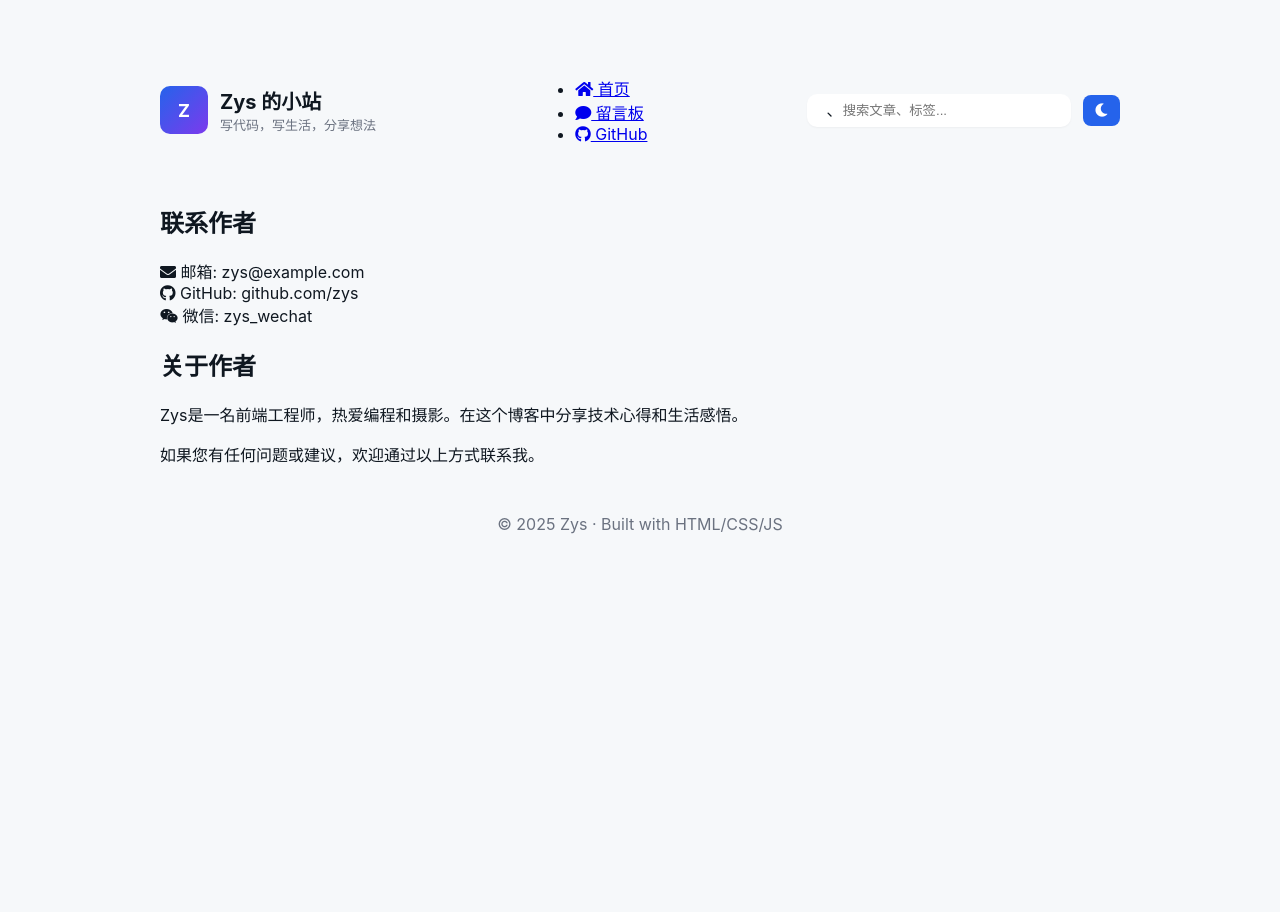
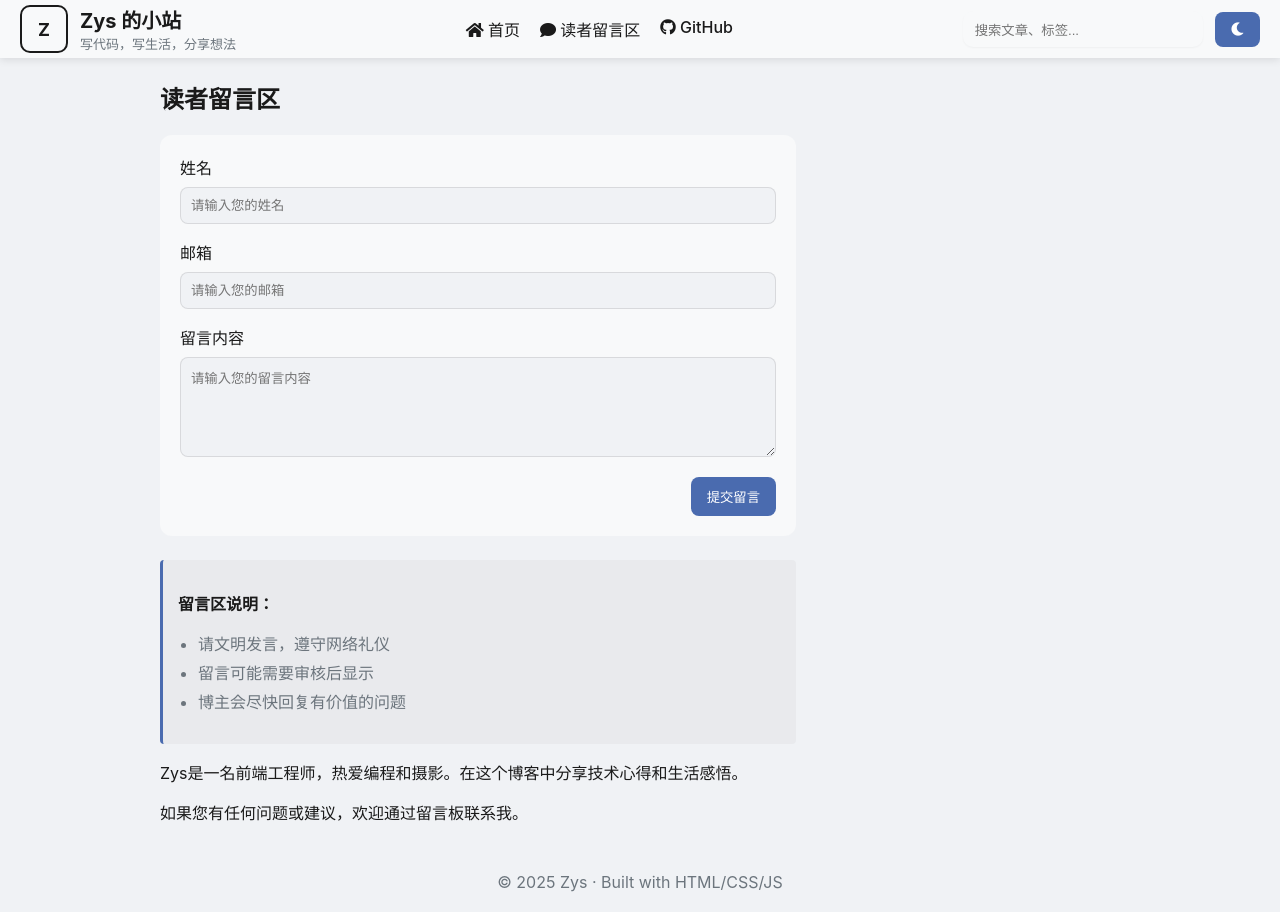
Before and after one commit to xiaobaizys/blogs.github.io, a plain HTML site: page contact.html in a window 1280 px wide. Before the commit the page ends 840 px from the top, so only its background shows below. Drawn offline with Linux system fonts and the light colour scheme.

Commit message:
Add files via upload

```diff
--- a/contact.html
+++ b/contact.html
@@ -5,12 +5,13 @@
   <meta charset="utf-8" />
   <meta name="viewport" content="width=device-width, initial-scale=1" />
   <title>联系作者</title>
-  <link rel="stylesheet" href="styles.css" />
+  <link rel="stylesheet" href="src/styles.css" />
   <link rel="stylesheet" href="https://cdnjs.cloudflare.com/ajax/libs/font-awesome/5.15.4/css/all.min.css" />
 </head>
 
 <body>
   <div class="container">
+
     <header class="header">
       <div class="brand">
         <div class="logo">Z</div>
@@ -20,19 +21,20 @@
         </div>
       </div>
 
+
       <nav class="navbar">
         <ul>
           <li><a href="index.html"><i class="fas fa-home"></i> 首页</a></li>
-          <li><a href="contact.html"><i class="fas fa-comment"></i> 留言板</a></li>
+          <li><a href="contact.html"><i class="fas fa-comment"></i> 读者留言区</a></li>
           <li><a href="https://github.com/xiaobaizys" target="_blank"><i class="fab fa-github"></i> GitHub</a></li>
         </ul>
       </nav>
 
       <div class="controls">
         <div class="search card-like">
-          <svg width="16" height="16" viewBox="0 0 24 24" fill="none" xmlns="http://www.w3.org/2000/svg">
-            <path d="M21 21l-4.35-4.35" stroke="currentColor" stroke-width="2" stroke-linecap="round"
-              stroke-linejoin="round" />
+          <!-- <svg width="16" height="16" viewBox="0 0 24 24" fill="none" xmlns="http://www.w3.org/2000/svg"> -->
+          <path d="M21 21l-4.35-4.35" stroke="currentColor" stroke-width="2" stroke-linecap="round"
+            stroke-linejoin="round" />
           </svg>
           <input id="search" placeholder="搜索文章、标签..." />
         </div>
@@ -43,26 +45,38 @@
     <div class="layout">
       <main class="main">
         <section class="contact-section">
-          <h1>联系作者</h1>
-          <div class="contact-info">
-            <div class="contact-item">
-              <i class="fas fa-envelope"></i>
-              <span>邮箱: zys@example.com</span>
-            </div>
-            <div class="contact-item">
-              <i class="fab fa-github"></i>
-              <span>GitHub: github.com/zys</span>
-            </div>
-            <div class="contact-item">
-              <i class="fab fa-weixin"></i>
-              <span>微信: zys_wechat</span>
-            </div>
+          <h1>读者留言区</h1>
+
+          <div class="message-board">
+            <form>
+              <div class="form-group">
+                <label for="name">姓名</label>
+                <input type="text" id="name" placeholder="请输入您的姓名" required>
+              </div>
+              <div class="form-group">
+                <label for="email">邮箱</label>
+                <input type="email" id="email" placeholder="请输入您的邮箱" required>
+              </div>
+              <div class="form-group">
+                <label for="message">留言内容</label>
+                <textarea id="message" rows="5" placeholder="请输入您的留言内容" required></textarea>
+              </div>
+              <button type="submit" class="btn">提交留言</button>
+            </form>
           </div>
 
+
+          <div class="comment-note">
+            <p>留言区说明：</p>
+            <ul>
+              <li>请文明发言，遵守网络礼仪</li>
+              <li>留言可能需要审核后显示</li>
+              <li>博主会尽快回复有价值的问题</li>
+            </ul>
+          </div>
           <div class="about-author">
-            <h2>关于作者</h2>
             <p>Zys是一名前端工程师，热爱编程和摄影。在这个博客中分享技术心得和生活感悟。</p>
-            <p>如果您有任何问题或建议，欢迎通过以上方式联系我。</p>
+            <p>如果您有任何问题或建议，欢迎通过留言板联系我。</p>
           </div>
         </section>
       </main>
@@ -71,7 +85,7 @@
     <div class="footer">© 2025 Zys · Built with HTML/CSS/JS</div>
   </div>
 
-  <script src="script.js"></script>
+  <script src="src/script.js"></script>
 </body>
 
 </html>
--- a/src/script.js
+++ b/src/script.js
@@ -149,7 +149,35 @@ themeToggle.addEventListener('click', () => {
   localStorage.setItem('theme', isDark ? 'dark' : 'light')
 })
 
+// 滚动隐藏导航栏
+let lastScroll = 0;
+const header = document.querySelector('.header');
+window.addEventListener('scroll', () => {
+  const currentScroll = window.pageYOffset;
+  if (currentScroll <= 0) {
+    header.style.transform = 'translateY(0)';
+    return;
+  }
+
+  if (currentScroll > lastScroll) {
+    // 向下滚动
+    header.style.transform = 'translateY(-100%)';
+  } else {
+    // 向上滚动
+    header.style.transform = 'translateY(0)';
+  }
+  lastScroll = currentScroll;
+});
+
 // init
 renderTags();
 renderPosts(posts);
+
+// 设置当前页面导航项高亮
+document.querySelectorAll('.navbar a').forEach(link => {
+  if(link.href === window.location.href ||
+     (link.getAttribute('href') && window.location.href.endsWith(link.getAttribute('href')))) {
+    link.classList.add('active');
+  }
+});
 showSlide(0);
--- a/src/styles.css
+++ b/src/styles.css
@@ -39,10 +39,10 @@ body{
   left: 0;
   right: 0;
   background: var(--card);
-  padding: 16px 20px;
+  padding: 5px 20px;
   z-index: 1000;
   box-shadow: 0 2px 8px rgba(0,0,0,0.1);
-  transition: background-color 0.3s ease;
+  transition: transform 0.3s ease, background-color 0.3s ease;
 }
 
 .navbar ul {
@@ -62,6 +62,11 @@ body{
 .navbar a:hover {
   color: var(--accent);
 }
+
+.navbar a.active {
+  color: var(--accent);
+  font-weight: 600;
+}
 .brand{
   display:flex;align-items:center;gap:12px
 }
@@ -76,7 +81,7 @@ body{
 }
 .search input{border:0;background:transparent;outline:0;color:var(--text);width:220px}
 .btn{background:transparent;color:var(--text);padding:8px 12px;border-radius:8px;border:0;cursor:pointer}
-.layout{display:grid;grid-template-columns:1fr 300px;gap:24px;margin-top:40px;align-items:start}
+.layout{display:grid;grid-template-columns:1fr 300px;gap:24px;margin-top:40px;align-items:start;}
 .main{display:flex;flex-direction:column;gap:24px}
 #posts{display:grid;grid-template-columns:repeat(auto-fill,minmax(300px,1fr));gap:40px;margin-top:40px;animation:fadeIn 1s ease-out}
 
@@ -100,8 +105,14 @@ body{
 }
 
 .post h2 a {
+  color: var(--accent);
+  text-decoration: none;
+  font-weight: 600;
+  transition: color 0.2s ease;
+}
+
+.post h2 a:hover {
   color: var(--text);
-  text-decoration: none;
 }
 
 .post-meta {
@@ -127,12 +138,111 @@ body{
 .avatar img{width:100%;height:100%;object-fit:cover}
 .list{display:flex;flex-direction:column;gap:8px}
 .list a{color:var(--text);text-decoration:none}
+.message-board {
+  background: var(--card);
+  padding: 20px;
+  border-radius: 12px;
+  margin-bottom: 24px;
+}
+
+.message-board h2 {
+  margin-top: 0;
+  margin-bottom: 16px;
+}
+
+.comment-note {
+  margin-top: 20px;
+  padding: 15px;
+  background: rgba(0, 0, 0, 0.03);
+  border-left: 3px solid var(--accent);
+  border-radius: 4px;
+}
+
+.comment-note p {
+  margin-bottom: 10px;
+  font-weight: 600;
+  color: var(--text);
+}
+
+.comment-note ul {
+  padding-left: 20px;
+  color: var(--muted);
+}
+
+.comment-note li {
+  margin-bottom: 5px;
+}
+
+.form-group {
+  margin-bottom: 16px;
+}
+
+.form-group label {
+  display: block;
+  margin-bottom: 8px;
+  font-weight: 500;
+}
+
+.form-group input,
+.form-group textarea {
+  width: 100%;
+  padding: 10px;
+  border: 1px solid rgba(0,0,0,0.1);
+  border-radius: 8px;
+  background: var(--bg);
+  color: var(--text);
+}
+
+.form-group textarea {
+  resize: vertical;
+  min-height: 100px;
+}
+
+.btn {
+   background: var(--accent);
+   color: white;
+   padding: 10px 16px;
+   border-radius: 8px;
+   border: none;
+   cursor: pointer;
+   font-weight: 500;
+   display: block;
+   margin-left: auto;
+ }
+
+ .btn:hover {
+   opacity: 0.9;
+ }
+
+ .message-board .btn {
+   margin-top: 16px;
+ }
+
 .footer{margin-top:32px;color:var(--muted);text-align:center}
 
 /* Responsive */
 @media(max-width:900px){
   .layout{grid-template-columns:1fr}
   .search input{width:120px}
+
+  /* 移动端优化 */
+  .header {
+    padding: 10px;
+    gap: 8px;
+  }
+
+  .navbar ul {
+    gap: 12px;
+  }
+
+  .container {
+    padding-top: 80px;
+  }
+
+  #posts {
+    grid-template-columns: 1fr;
+    gap: 20px;
+  }
 }
 
 @keyframes fadeIn {
```
Also changed, not shown: index.html (+4 -16 lines).
